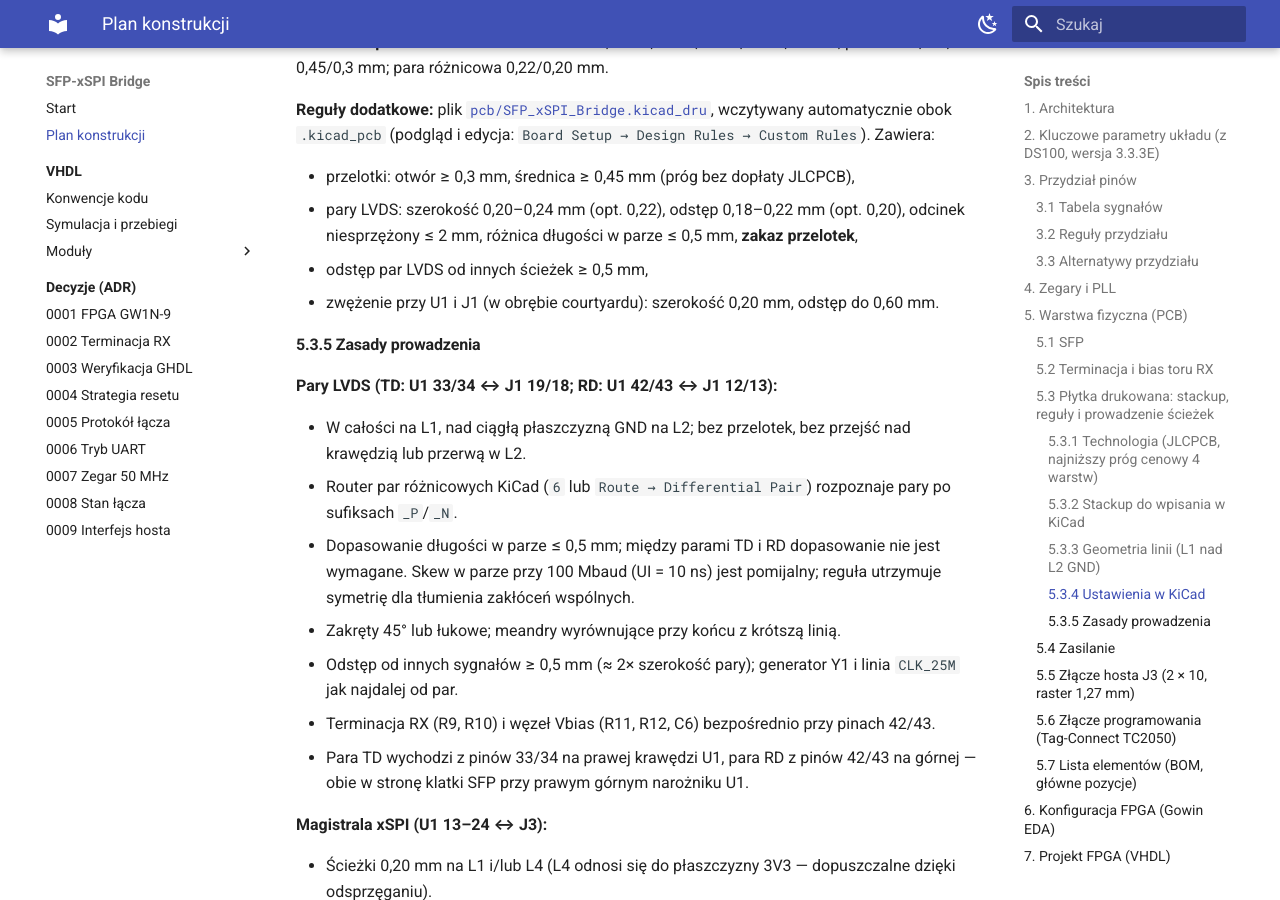
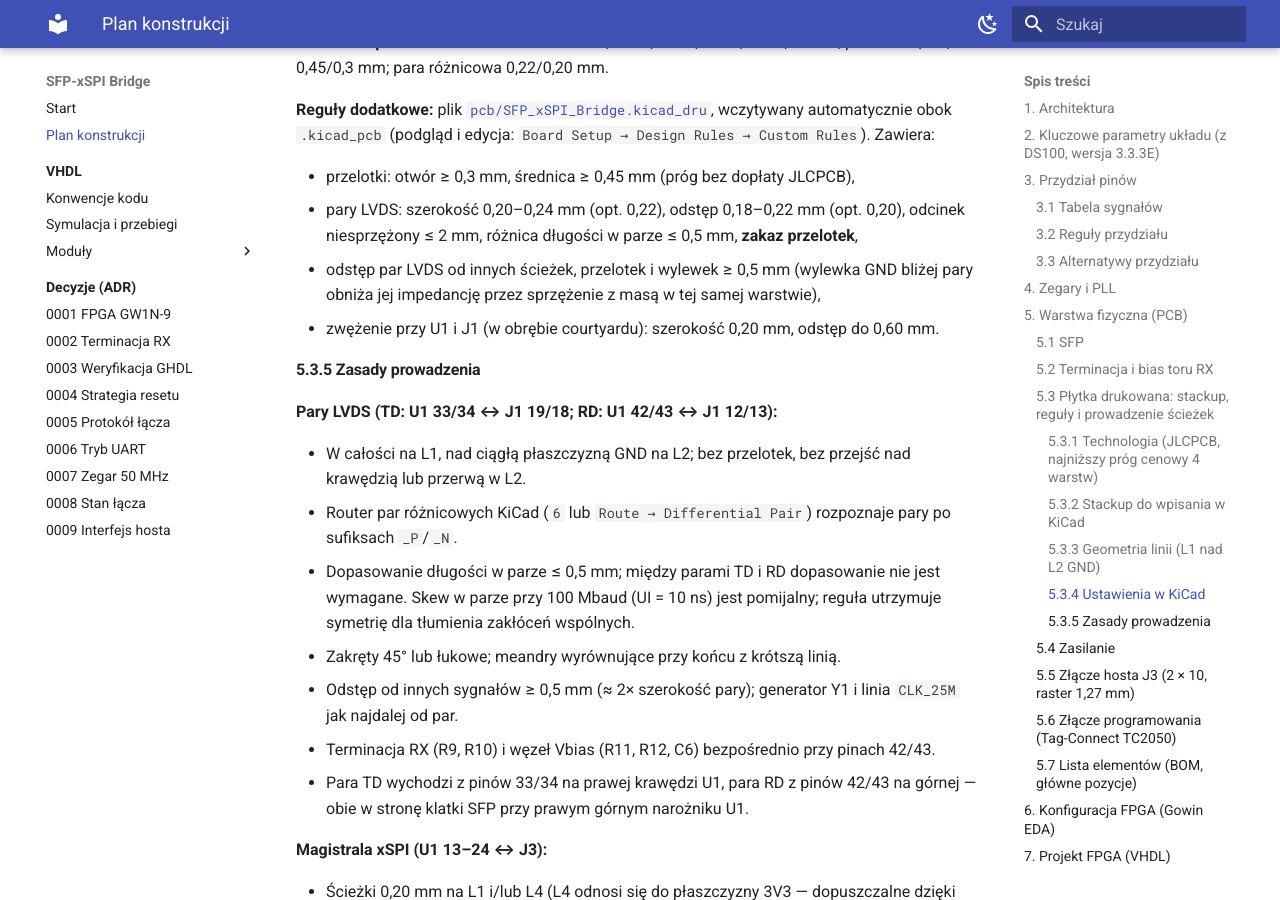
Before and after one commit to bartkepl/SFP-xSPI_Bridge, an MkDocs documentation site: the page built from doc/sfp-xspi-bridge-plan.md, in a window 1280 px wide and 900 px high, scrolled down 15896 px. Built offline with MkDocs 1.6.1 and Material for MkDocs 9.7.7, drawn with Linux system fonts in a browser that asks for light colours.

Commit message:
pcb: regula odstepu par LVDS obejmuje przelotki i wylewki

```diff
--- a/doc/sfp-xspi-bridge-plan.md
+++ b/doc/sfp-xspi-bridge-plan.md
@@ -363,7 +363,7 @@ Wrażliwość: zmiana odstępu o ±0,05 mm zmienia impedancję różnicową o ok
 
 - przelotki: otwór ≥ 0,3 mm, średnica ≥ 0,45 mm (próg bez dopłaty JLCPCB),
 - pary LVDS: szerokość 0,20–0,24 mm (opt. 0,22), odstęp 0,18–0,22 mm (opt. 0,20), odcinek niesprzężony ≤ 2 mm, różnica długości w parze ≤ 0,5 mm, **zakaz przelotek**,
-- odstęp par LVDS od innych ścieżek ≥ 0,5 mm,
+- odstęp par LVDS od innych ścieżek, przelotek i wylewek ≥ 0,5 mm (wylewka GND bliżej pary obniża jej impedancję przez sprzężenie z masą w tej samej warstwie),
 - zwężenie przy U1 i J1 (w obrębie courtyardu): szerokość 0,20 mm, odstęp do 0,60 mm.
 
 #### 5.3.5 Zasady prowadzenia
```
Also changed, not shown: 1 other file.
